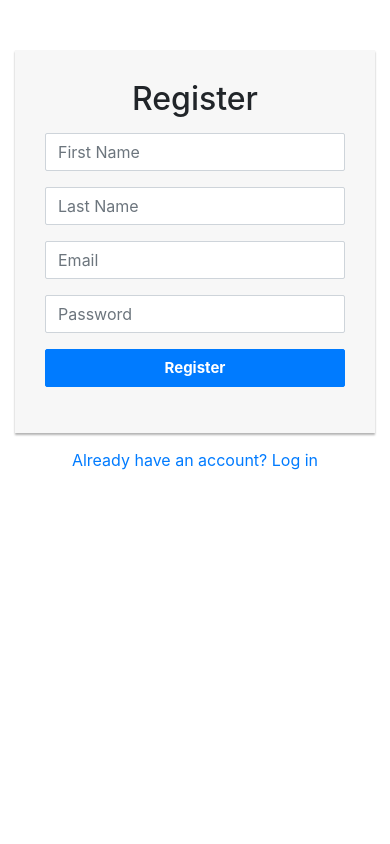
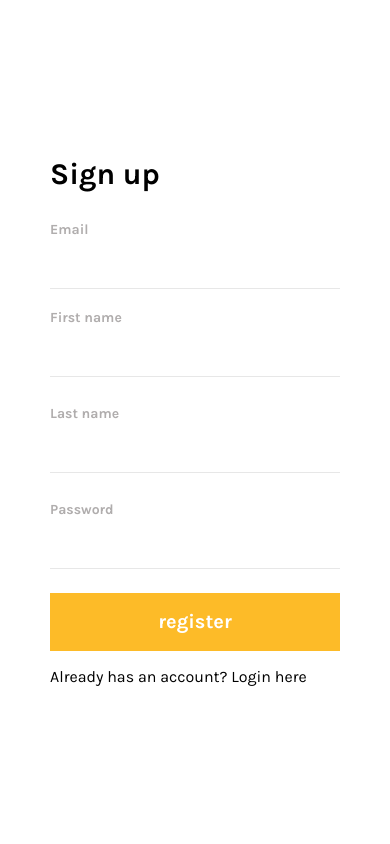
Before and after one commit to vjkfd3fds/Serenity, a PHP site: page /doctors/register.php in a window 390 px wide. Run offline with PHP 8.4, Linux system fonts and the light colour scheme; some libraries are stand-ins or nearby versions.

Commit message:
Made changes

```diff
--- a/doctors/register.php
+++ b/doctors/register.php
@@ -3,58 +3,51 @@
 <head>
   <meta charset="UTF-8">
   <meta name="viewport" content="width=device-width, initial-scale=1.0">
-  <title>Registration Page</title>
-  <link href="https://stackpath.bootstrapcdn.com/bootstrap/4.5.2/css/bootstrap.min.css" rel="stylesheet">
-  <style>
-    .registration-form {
-      width: 360px;
-      margin: 50px auto;
-    }
-    .registration-form form {
-      margin-bottom: 15px;
-      background: #f7f7f7;
-      box-shadow: 0px 2px 2px rgba(0, 0, 0, 0.3);
-      padding: 30px;
-    }
-    .registration-form h2 {
-      margin: 0 0 15px;
-    }
-    .form-control, .btn {
-      min-height: 38px;
-      border-radius: 2px;
-    }
-    .btn {
-      font-size: 15px;
-      font-weight: bold;
-    }
-  </style>
+  <meta http-equiv="X-UA-Compatible" content="ie=edge">
+  <title>Serenity | Register</title>
+  <link href="https://fonts.googleapis.com/css?family=Karla:400,700&display=swap" rel="stylesheet">
+  <link rel="stylesheet" href="https://cdn.materialdesignicons.com/4.8.95/css/materialdesignicons.min.css">
+  <link rel="stylesheet" href="https://stackpath.bootstrapcdn.com/bootstrap/4.4.1/css/bootstrap.min.css">
+  <link rel="stylesheet" href="styles/login.css">
 </head>
 <body>
-
-<div class="registration-form">
-    <form action="../php/doctor_register.php" method="post">
-        <h2 class="text-center">Register</h2>
+    <main>
+        <div class="container-fluid">
+            <div class="row">
+                <div class="col-sm-6 login-section-wrapper">
+                    <div class="login-wrapper my-auto">
+                        <h1 class="login-title">Sign up</h1>
+                        <form action="../php/doctor_register.php" method="POST" onsubmit="return validate();">
                             <div class="form-group">
-            <input type="text" name="firstname" class="form-control" placeholder="First Name" required="required">
+                                <label for="email">Email</label>
+                                <input type="email" name="email" id="email" class="form-control">
                             </div>
-        <div class="form-group">
-            <input type="text" name="lastname" class="form-control" placeholder="Last Name" required="required">
+                            <div class="form-group mb-4">
+                                <label for="firstname">First name</label>
+                                <input type="text" name="firstname" id="firstname" class="form-control">
                             </div>
-        <div class="form-group">
-            <input type="email" name="email" class="form-control" placeholder="Email" required="required">
+                            <div class="form-group mb-4">
+                                <label for="lastname">Last name</label>
+                                <input type="text" name="lastname" id="lastname" class="form-control">
                             </div>
-        <div class="form-group">
-            <input type="password" name="password" class="form-control" placeholder="Password" required="required">
+                            <div class="form-group mb-4">
+                                <label for="password">Password</label>
+                                <input type="password" name="password" id="password" class="form-control">
                             </div>
-        <div class="form-group">
-            <button type="submit" name="register" class="btn btn-primary btn-block">Register</button>
+                            <input name="register" id="register" class="btn btn-block login-btn" type="submit" value="register">
+                        </form>
+                        <p class="login-wrapper-footer-text">Already has an account? <a href="login.php" class="text-reset">Login here</a></p>
                     </div>
-    </form>
-    <p class="text-center"><a href="login.php">Already have an account? Log in</a></p>
                 </div>
-
-<script src="https://code.jquery.com/jquery-3.5.1.slim.min.js"></script>
-<script src="https://cdn.jsdelivr.net/npm/@popperjs/core@2.5.4/dist/umd/popper.min.js"></script>
-<script src="https://stackpath.bootstrapcdn.com/bootstrap/4.5.2/js/bootstrap.min.js"></script>
+                <div class="col-sm-6 px-0 d-none d-sm-block">
+                    <img src="../user/images/login1.jpg" alt="login image" class="login-img">
+                </div>
+            </div>
+        </div>
+    </main>
+    <script src="https://code.jquery.com/jquery-3.4.1.min.js"></script>
+    <script src="https://cdn.jsdelivr.net/npm/popper.js@1.16.0/dist/umd/popper.min.js"></script>
+    <script src="https://stackpath.bootstrapcdn.com/bootstrap/4.4.1/js/bootstrap.min.js"></script>
+    <script src="../js/validation.js"></script>
 </body>
 </html>
--- a/doctors/requests.php
+++ b/doctors/requests.php
@@ -87,6 +87,8 @@
         </div>
         <button type="submit" name="post" class="btn btn-primary">Submit</button>
     </form>
+
+    <a href="index.php">Go back If you already filled the form</a>
 </div>
 
 </body>
--- /dev/null
+++ b/doctors/styles/login.css
@@ -0,0 +1,100 @@
+body {
+  font-family: "Karla", sans-serif;
+  background-color: #fff;
+  min-height: 100vh; }
+
+.brand-wrapper {
+  padding-top: 7px;
+  padding-bottom: 8px; }
+  .brand-wrapper .logo {
+    height: 25px; }
+
+.login-section-wrapper {
+  display: -webkit-box;
+  display: flex;
+  -webkit-box-orient: vertical;
+  -webkit-box-direction: normal;
+          flex-direction: column;
+  padding: 68px 100px;
+  background-color: #fff; }
+  @media (max-width: 991px) {
+    .login-section-wrapper {
+      padding-left: 50px;
+      padding-right: 50px; } }
+  @media (max-width: 575px) {
+    .login-section-wrapper {
+      padding-top: 20px;
+      padding-bottom: 20px;
+      min-height: 100vh; } }
+
+.login-wrapper {
+  width: 300px;
+  max-width: 100%;
+  padding-top: 24px;
+  padding-bottom: 24px; }
+  @media (max-width: 575px) {
+    .login-wrapper {
+      width: 100%; } }
+  .login-wrapper label {
+    font-size: 14px;
+    font-weight: bold;
+    color: #b0adad; }
+  .login-wrapper .form-control {
+    border: none;
+    border-bottom: 1px solid #e7e7e7;
+    border-radius: 0;
+    padding: 9px 5px;
+    min-height: 40px;
+    font-size: 18px;
+    font-weight: normal; }
+    .login-wrapper .form-control::-webkit-input-placeholder {
+      color: #b0adad; }
+    .login-wrapper .form-control::-moz-placeholder {
+      color: #b0adad; }
+    .login-wrapper .form-control:-ms-input-placeholder {
+      color: #b0adad; }
+    .login-wrapper .form-control::-ms-input-placeholder {
+      color: #b0adad; }
+    .login-wrapper .form-control::placeholder {
+      color: #b0adad; }
+  .login-wrapper .login-btn {
+    padding: 13px 20px;
+    background-color: #fdbb28;
+    border-radius: 0;
+    font-size: 20px;
+    font-weight: bold;
+    color: #fff;
+    margin-bottom: 14px; }
+    .login-wrapper .login-btn:hover {
+      border: 1px solid #fdbb28;
+      background-color: #fff;
+      color: #fdbb28; }
+  .login-wrapper a.forgot-password-link {
+    color: #080808;
+    font-size: 14px;
+    text-decoration: underline;
+    display: inline-block;
+    margin-bottom: 54px; }
+    @media (max-width: 575px) {
+      .login-wrapper a.forgot-password-link {
+        margin-bottom: 16px; } }
+  .login-wrapper-footer-text {
+    font-size: 16px;
+    color: #000;
+    margin-bottom: 0; }
+
+.login-title {
+  font-size: 30px;
+  color: #000;
+  font-weight: bold;
+  margin-bottom: 25px; }
+
+.login-img {
+  width: 100%;
+  height: 100vh;
+  -o-object-fit: cover;
+     object-fit: cover;
+  -o-object-position: left;
+     object-position: left; }
+
+/*# sourceMappingURL=login.css.map */
```
Also changed, not shown: doctors/login.php (+30 -43 lines). Lines whose indentation alone changed are shown as unchanged.
